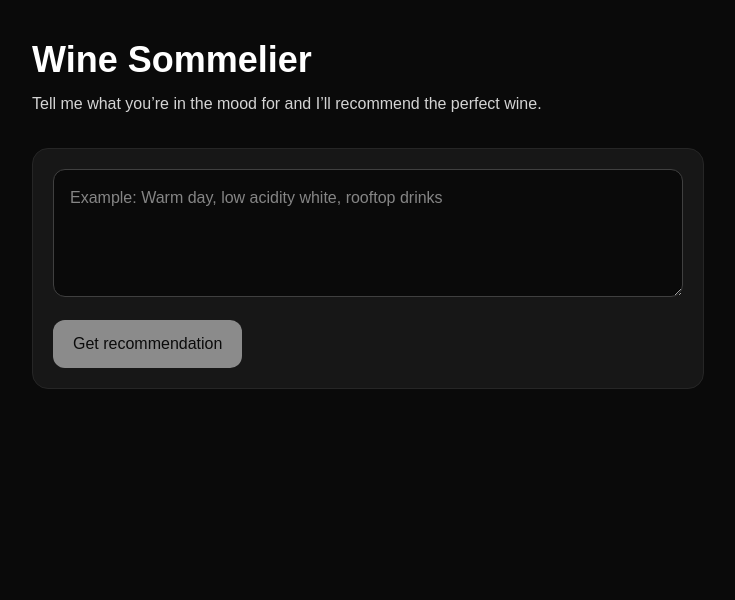
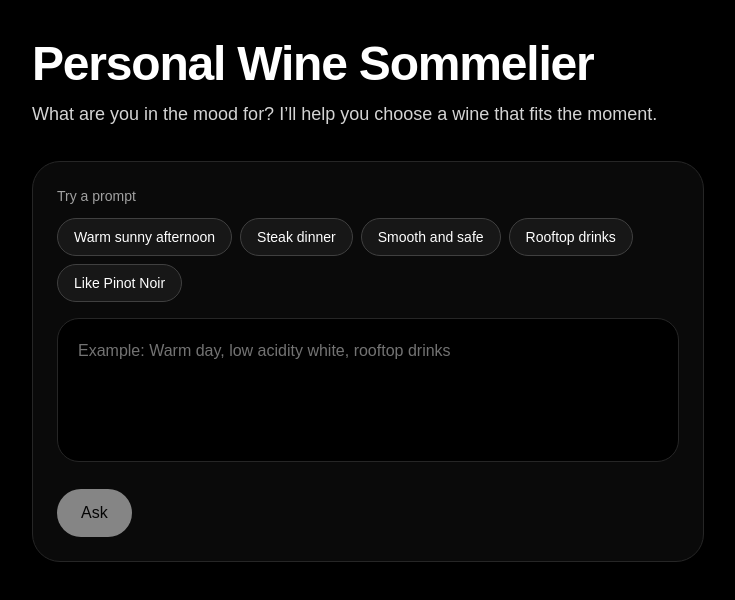
Before and after one commit to wytzulu/wine-sommelier-mvp, a Next.js app: page / in a window 1280 px wide. Shown: the top 600 px of the page, without its empty margins (272-1007 px from the left). Built offline with nearby package versions, Linux system fonts and the light colour scheme.

Commit message:
update button text and latest UI changes

```diff
--- a/app/api/recommend/route.ts
+++ b/app/api/recommend/route.ts
@@ -9,6 +9,7 @@ export async function POST(req: NextRequest) {
   try {
     const body = await req.json();
     const prompt = body.prompt;
+    const history = body.history || [];
 
     if (!prompt || typeof prompt !== "string") {
       return NextResponse.json({ error: "Prompt is required" }, { status: 400 });
@@ -20,11 +21,17 @@ export async function POST(req: NextRequest) {
         {
           role: "system",
           content:
-            "You are a modern personal wine sommelier. Recommend wines in a simple, confident, and relatable way. Focus on mood, setting, food, and taste preferences. Avoid overly technical language. Keep responses short and useful.",
+            "You are a highly intuitive personal wine assistant. You learn quickly from the user's preferences through conversation. Focus on how wines feel, not just technical descriptions. Adapt recommendations based on mood, setting, food, and past preferences. If the user mentions wines they liked or disliked, use that to guide future suggestions. Keep responses natural, confident, and concise. Avoid being overly technical. Help the user choose a wine they will enjoy right now. If the user provides a list of wines, recommend the best option from that list based on their preferences and context. Be decisive and explain why briefly.",
         },
         {
           role: "user",
-          content: `Recommend a wine for this situation: ${prompt}`,
+          content: `
+User context:
+${history.join("\n")}
+
+Current request:
+${prompt}
+`,
         },
       ],
     });
--- a/app/page.tsx
+++ b/app/page.tsx
@@ -7,11 +7,14 @@ export default function HomePage() {
   const [loading, setLoading] = useState(false);
   const [recommendation, setRecommendation] = useState("");
   const [error, setError] = useState("");
+  const [feedback, setFeedback] = useState<"" | "loved" | "not_for_me">("");
+  const [history, setHistory] = useState<string[]>([]);
 
   async function handleRecommend() {
     setLoading(true);
     setRecommendation("");
     setError("");
+    setFeedback("");
 
     try {
       const res = await fetch("/api/recommend", {
@@ -19,7 +22,7 @@ export default function HomePage() {
         headers: {
           "Content-Type": "application/json",
         },
-        body: JSON.stringify({ prompt }),
+        body: JSON.stringify({ prompt, history }),
       });
 
       const data = await res.json();
@@ -29,6 +32,7 @@ export default function HomePage() {
       }
 
       setRecommendation(data.recommendation);
+      setHistory((prev) => [...prev, prompt]);
     } catch (err) {
       setError(err instanceof Error ? err.message : "Unknown error");
     } finally {
@@ -36,37 +40,119 @@ export default function HomePage() {
     }
   }
 
+  const suggestions = [
+    "Warm sunny afternoon",
+    "Steak dinner",
+    "Smooth and safe",
+    "Rooftop drinks",
+    "Like Pinot Noir",
+  ];
+
   return (
-    <main className="min-h-screen bg-neutral-950 text-white px-6 py-10">
+    <main className="min-h-screen bg-black text-white px-5 py-10 md:px-6">
       <div className="mx-auto max-w-2xl">
-        <h1 className="text-4xl font-semibold mb-3">Wine Sommelier</h1>
-        <p className="text-neutral-300 mb-8">
-          Tell me what you’re in the mood for and I’ll recommend the perfect wine.
+        <div className="mb-8">
+                  <h1 className="text-4xl md:text-5xl font-semibold tracking-tight mb-3">
+            Personal Wine Sommelier
+          </h1>
+
+          <p className="text-neutral-300 text-lg leading-relaxed">
+            What are you in the mood for? I’ll help you choose a wine
+            that fits the moment.
           </p>
+        </div>
 
-        <div className="rounded-2xl border border-neutral-800 bg-neutral-900 p-5">
+        <div className="rounded-[28px] border border-neutral-800 bg-neutral-950 p-5 md:p-6 shadow-2xl">
+          <div className="mb-4">
+            <p className="text-sm text-neutral-400 mb-3">Try a prompt</p>
+
+            <div className="flex flex-wrap gap-2">
+              {suggestions.map((idea) => (
+                <button
+                  key={idea}
+                  type="button"
+                  onClick={() => setPrompt(idea)}
+                  className="rounded-full border border-neutral-700 bg-neutral-900 px-4 py-2 text-sm text-white hover:bg-neutral-800 hover:border-neutral-500 transition"
+                >
+                  {idea}
+                </button>
+              ))}
+            </div>
+          </div>
+
           <textarea
             value={prompt}
             onChange={(e) => setPrompt(e.target.value)}
             placeholder="Example: Warm day, low acidity white, rooftop drinks"
-            className="w-full min-h-32 rounded-xl bg-neutral-950 border border-neutral-700 p-4 outline-none"
+            className="w-full min-h-36 rounded-[22px] bg-black border border-neutral-800 p-5 text-white outline-none resize-none placeholder:text-neutral-500"
           />
 
+          <div className="mt-5">
             <button
               onClick={handleRecommend}
               disabled={loading || !prompt.trim()}
-            className="mt-4 rounded-xl bg-white text-black px-5 py-3 font-medium disabled:opacity-50"
+              className="rounded-full bg-white text-black px-6 py-3 font-medium disabled:opacity-50 hover:opacity-90 transition"
             >
-            {loading ? "Thinking..." : "Get recommendation"}
+              {loading ? "Thinking..." : "Ask"}
             </button>
+          </div>
 
           {error && <p className="mt-4 text-red-400">{error}</p>}
         </div>
 
         {recommendation && (
-          <div className="mt-6 rounded-2xl border border-neutral-800 bg-neutral-900 p-5">
-            <p className="text-sm text-neutral-400 mb-2">Recommendation</p>
-            <p className="text-neutral-100 whitespace-pre-wrap">{recommendation}</p>
+          <div className="mt-6 rounded-[28px] border border-neutral-800 bg-neutral-950 p-5 md:p-6 shadow-2xl">
+            <p className="text-sm uppercase tracking-[0.2em] text-neutral-500 mb-3">
+              Recommendation
+            </p>
+
+            <p className="text-neutral-100 whitespace-pre-wrap leading-8">
+              {recommendation}
+            </p>
+
+            <div className="mt-6">
+              <p className="text-sm text-neutral-400 mb-3">
+                Was this a good recommendation?
+              </p>
+
+              <div className="flex flex-wrap gap-3">
+                <button
+                  type="button"
+                  onClick={() => setFeedback("loved")}
+                  className={`rounded-full px-4 py-2 text-sm font-medium transition ${
+                    feedback === "loved"
+                      ? "bg-white text-black"
+                      : "border border-neutral-700 bg-neutral-900 text-white hover:bg-neutral-800"
+                  }`}
+                >
+                  Loved it
+                </button>
+
+                <button
+                  type="button"
+                  onClick={() => setFeedback("not_for_me")}
+                  className={`rounded-full px-4 py-2 text-sm font-medium transition ${
+                    feedback === "not_for_me"
+                      ? "bg-white text-black"
+                      : "border border-neutral-700 bg-neutral-900 text-white hover:bg-neutral-800"
+                  }`}
+                >
+                  Not for me
+                </button>
+              </div>
+
+              {feedback === "loved" && (
+                <p className="mt-3 text-sm text-neutral-400">
+                  Great. We’ll use this to improve your taste profile.
+                </p>
+              )}
+
+              {feedback === "not_for_me" && (
+                <p className="mt-3 text-sm text-neutral-400">
+                  Noted. This helps refine future recommendations.
+                </p>
+              )}
+            </div>
           </div>
         )}
       </div>
```
Lines whose indentation alone changed are shown as unchanged.
